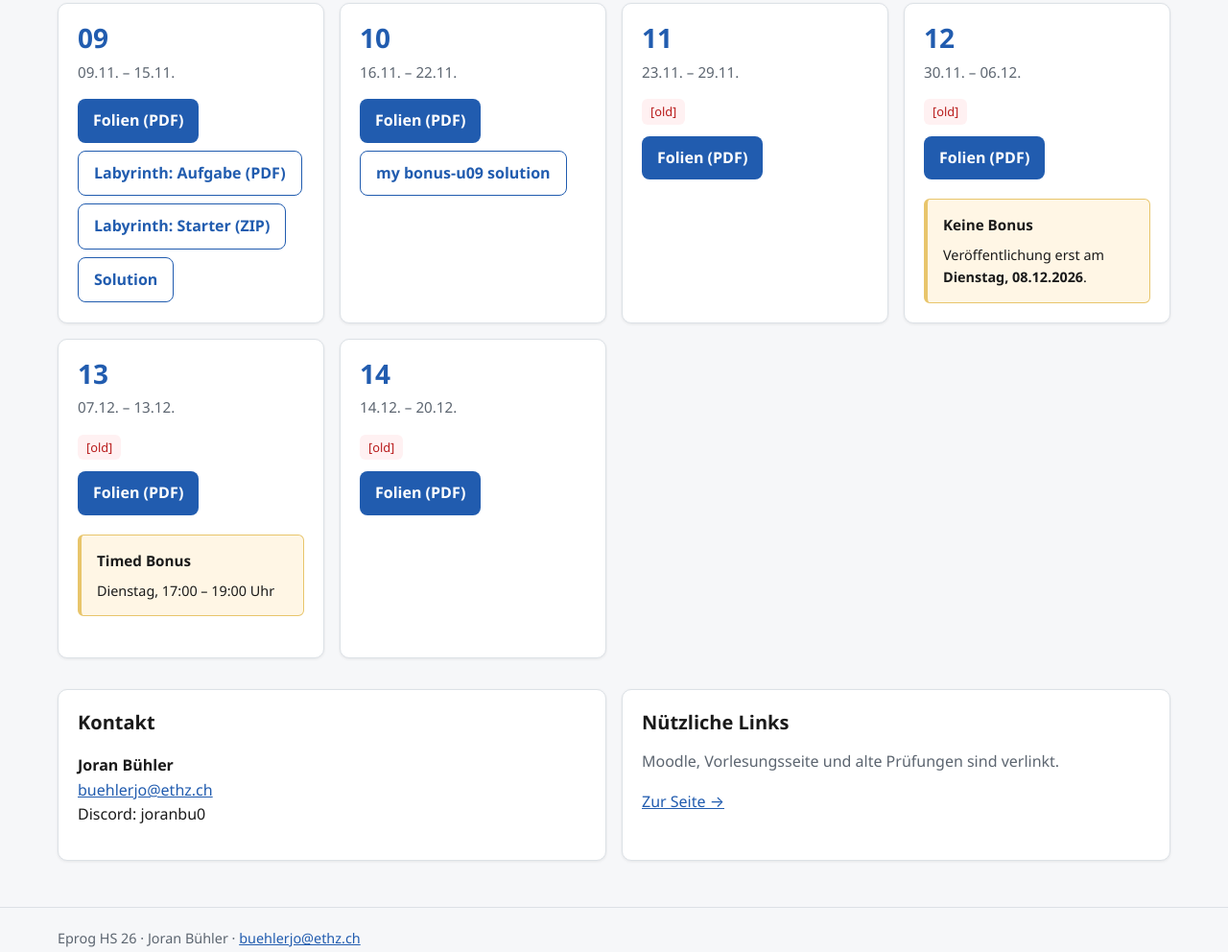
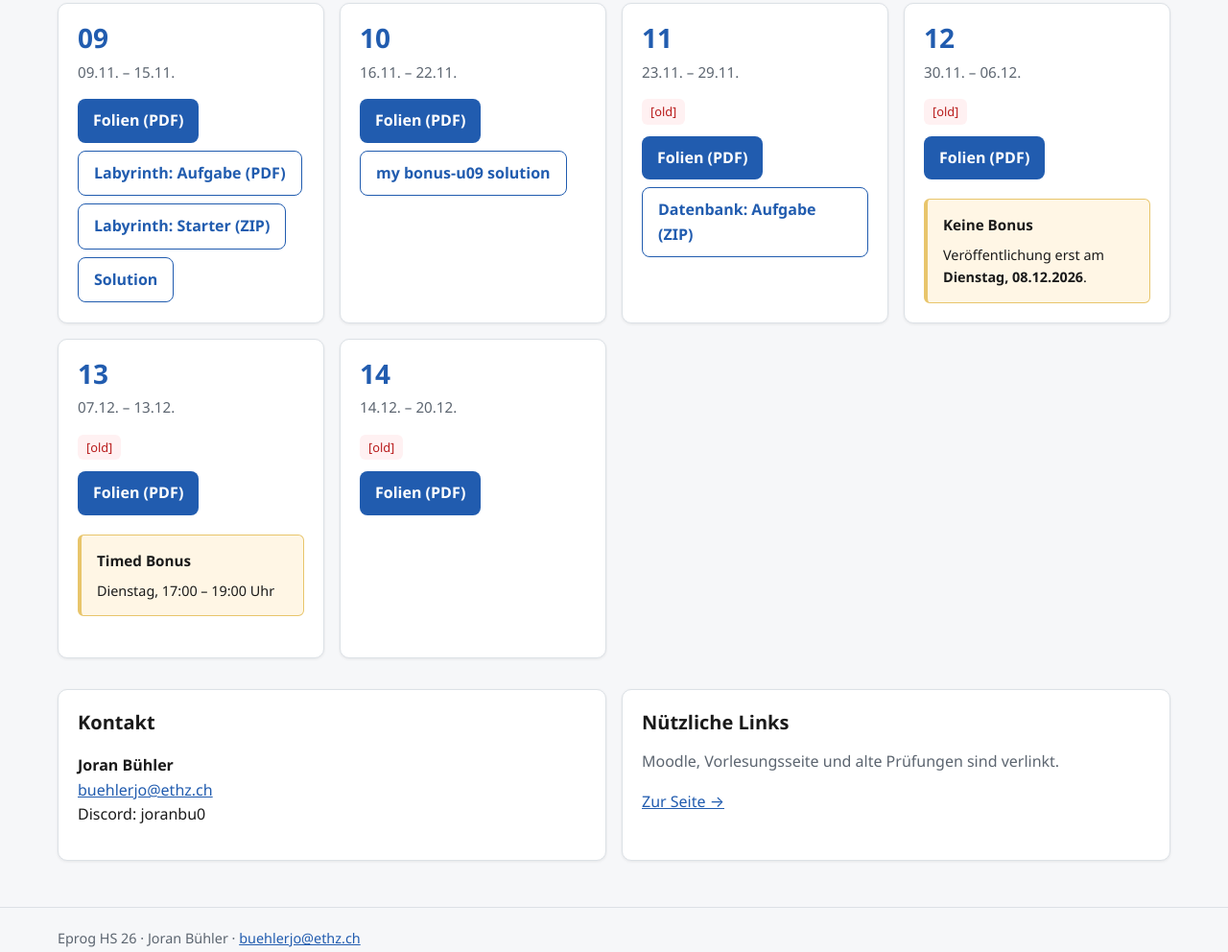
Before and after one commit to JoranBu/eprog, a plain HTML site: page index.html in a window 1280 px wide. Shown: the part 1258-2250 px from the top of the page at 96% size. Drawn offline with Linux system fonts and the light colour scheme.

Commit message:
Add database task download to week 11

```diff
--- a/index.html
+++ b/index.html
@@ -154,6 +154,7 @@
                 <p class="material-status">[old]</p>
                 <div class="week-actions">
                     <a class="btn" href="Slides/Woche%2011.pdf" target="_blank" rel="noopener" aria-label="Folien (PDF) &ndash; Woche 11">Folien (PDF)</a>
+                    <a class="btn secondary" href="materials/week11/exercise-additionals-main-Database.zip" download>Datenbank: Aufgabe (ZIP)</a>
                 </div>
             </section>
 
```
Also changed, not shown: 1 other file.
